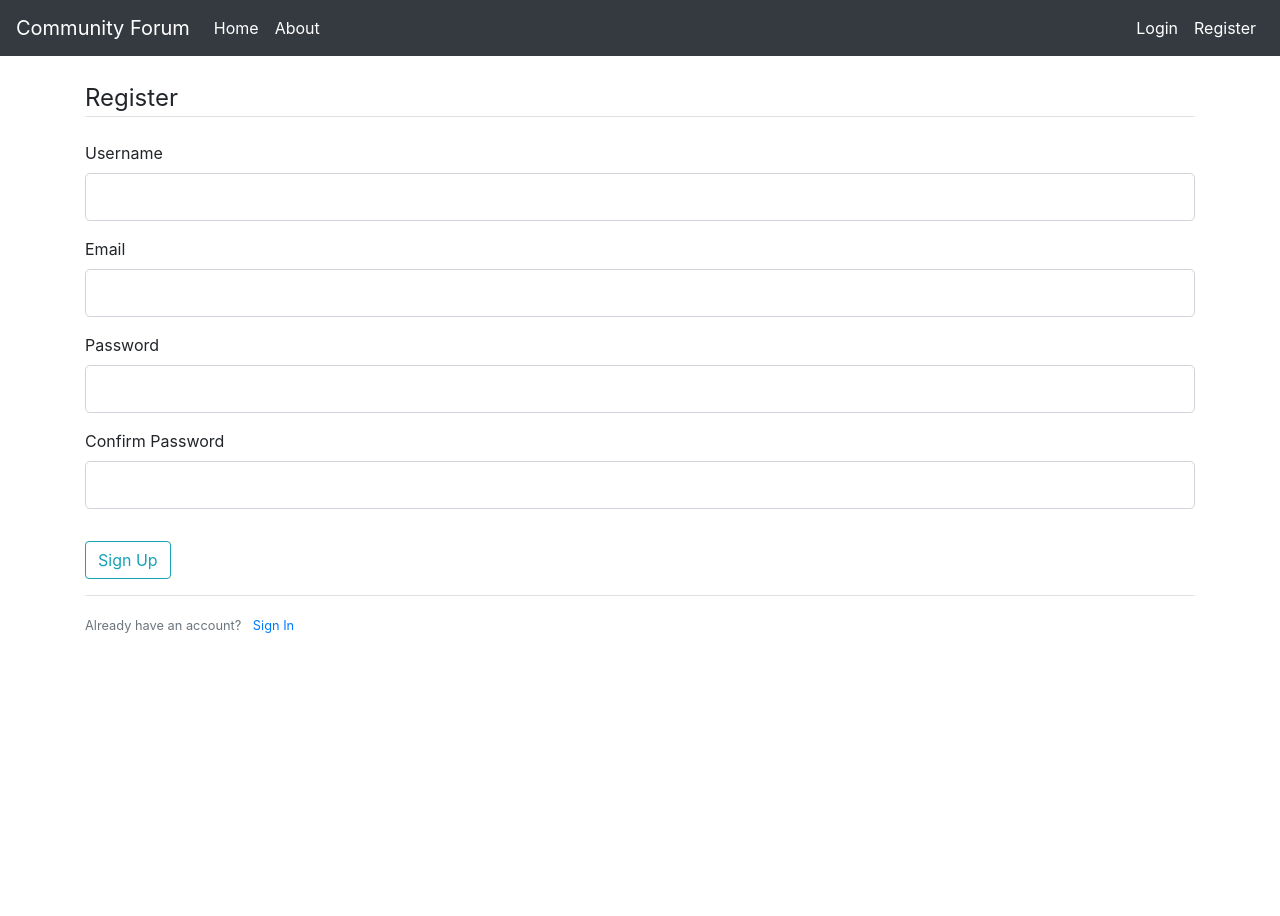
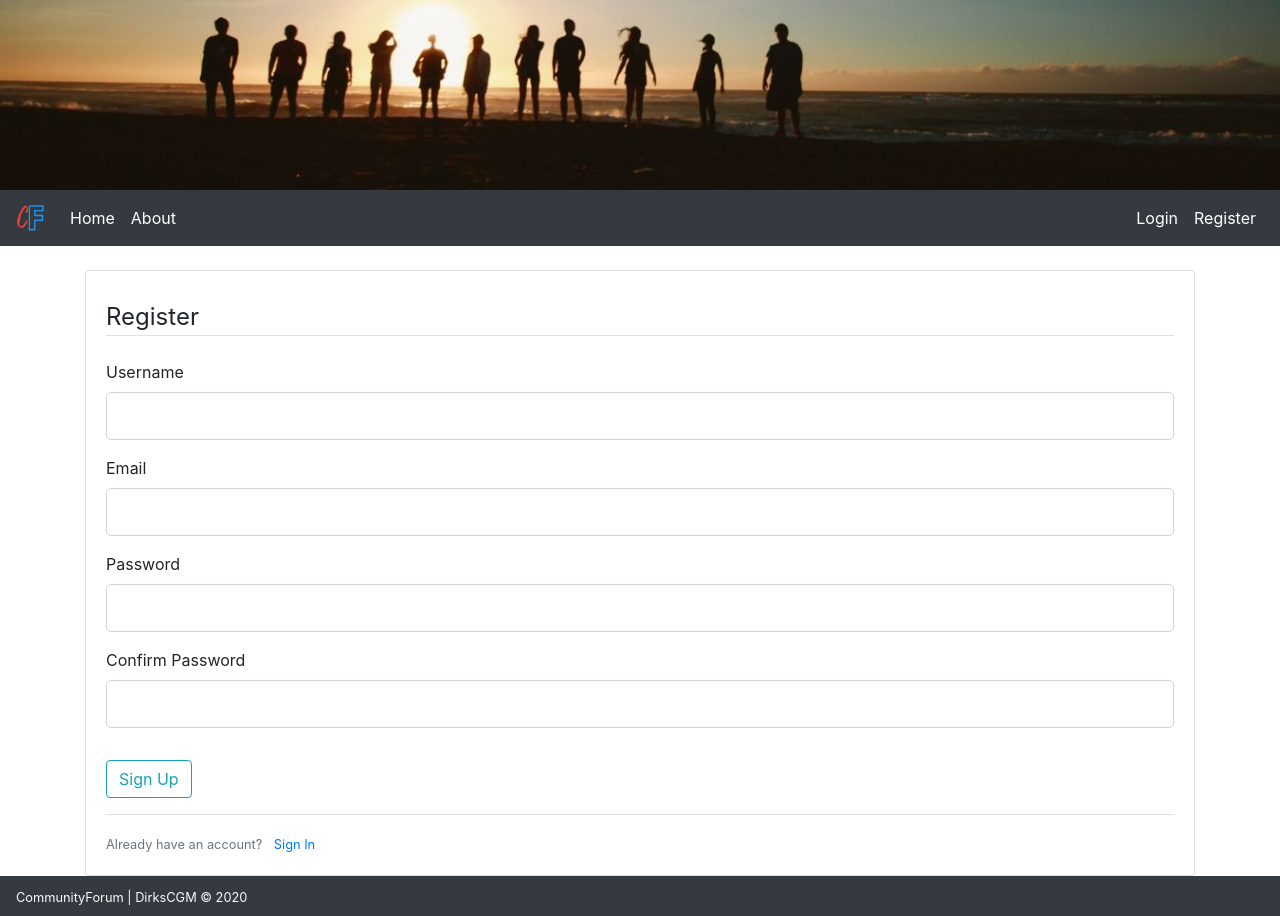
Before and after one commit to DirksCGM/CommunityForum, a Flask app: page /register in a window 1280 px wide. Before the commit the page ends 633 px from the top, so only its background shows below. Run offline with Flask 2, Linux system fonts and the light colour scheme; some libraries are stand-ins or nearby versions.

Commit message:
design features updated

```diff
--- a/communityforum/templates/home.html
+++ b/communityforum/templates/home.html
@@ -1,5 +1,7 @@
 {% extends 'layout.html' %}
-
+{% block banner %}
+    <img src="../static/images/home_banner.jpg" width="100%" alt="Responsive image">
+{% endblock banner %}
 {% block content %}
     {% for post in posts %}
         <h1>{{ post.title }}</h1>
--- a/communityforum/templates/layout.html
+++ b/communityforum/templates/layout.html
@@ -12,9 +12,13 @@
     {% endif %}
 </head>
 <body>
+{% block banner %}{% endblock %}
 {# NAVBAR START #}
 <nav class="navbar navbar-expand-lg navbar-dark bg-dark mb-4">
-    <a class="navbar-brand" href={{ url_for('home') }}>Community Forum</a>
+    <a class="navbar-brand" href="#">
+        <img src="../static/images/logo.jpg" width="30" height="30" class="d-inline-block align-top" alt="logo"
+             loading="lazy">
+    </a>
     <button class="navbar-toggler" type="button" data-toggle="collapse" data-target="#navbarSupportedContent"
             aria-controls="navbarSupportedContent" aria-expanded="false" aria-label="Toggle navigation">
         <span class="navbar-toggler-icon"></span>
@@ -51,6 +55,12 @@
     {% endwith %}
     {% block content %}{% endblock %}
 </div>
+
+<nav class="navbar navbar-dark bg-dark text-light">
+    <div class="text-center">
+        <small>CommunityForum | DirksCGM &copy; 2020</small>
+    </div>
+</nav>
 <script src="https://code.jquery.com/jquery-3.5.1.slim.min.js"
         integrity="sha384-DfXdz2htPH0lsSSs5nCTpuj/zy4C+OGpamoFVy38MVBnE+IbbVYUew+OrCXaRkfj"
         crossorigin="anonymous"></script>
--- a/communityforum/templates/register.html
+++ b/communityforum/templates/register.html
@@ -1,5 +1,10 @@
 {% extends "layout.html" %}
+{% block banner %}
+    <img src="../static/images/register_banner.jpg" width="100%" alt="Responsive image">
+{% endblock banner %}
 {% block content %}
+    <div class="card bg-grey">
+        <div class="card-body">
             <div class="content-section mt-2">
                 <form method="POST" action="">
                     {{ form.hidden_tag() }} {# adding csrf token #}
@@ -68,4 +73,6 @@
                     Already have an account? <a class="ml-2" href="{{ url_for('login') }}">Sign In</a>
                 </small>
             </div>
+        </div>
+    </div>
 {% endblock content %}
```
Also changed, not shown: communityforum/templates/login.html (+7 -0 lines), communityforum/static/images/home_banner.jpg (added), communityforum/static/images/login_banner.jpg (added), communityforum/static/images/logo.jpg (added), communityforum/static/images/register_banner.jpg (added). Lines whose indentation alone changed are shown as unchanged.
